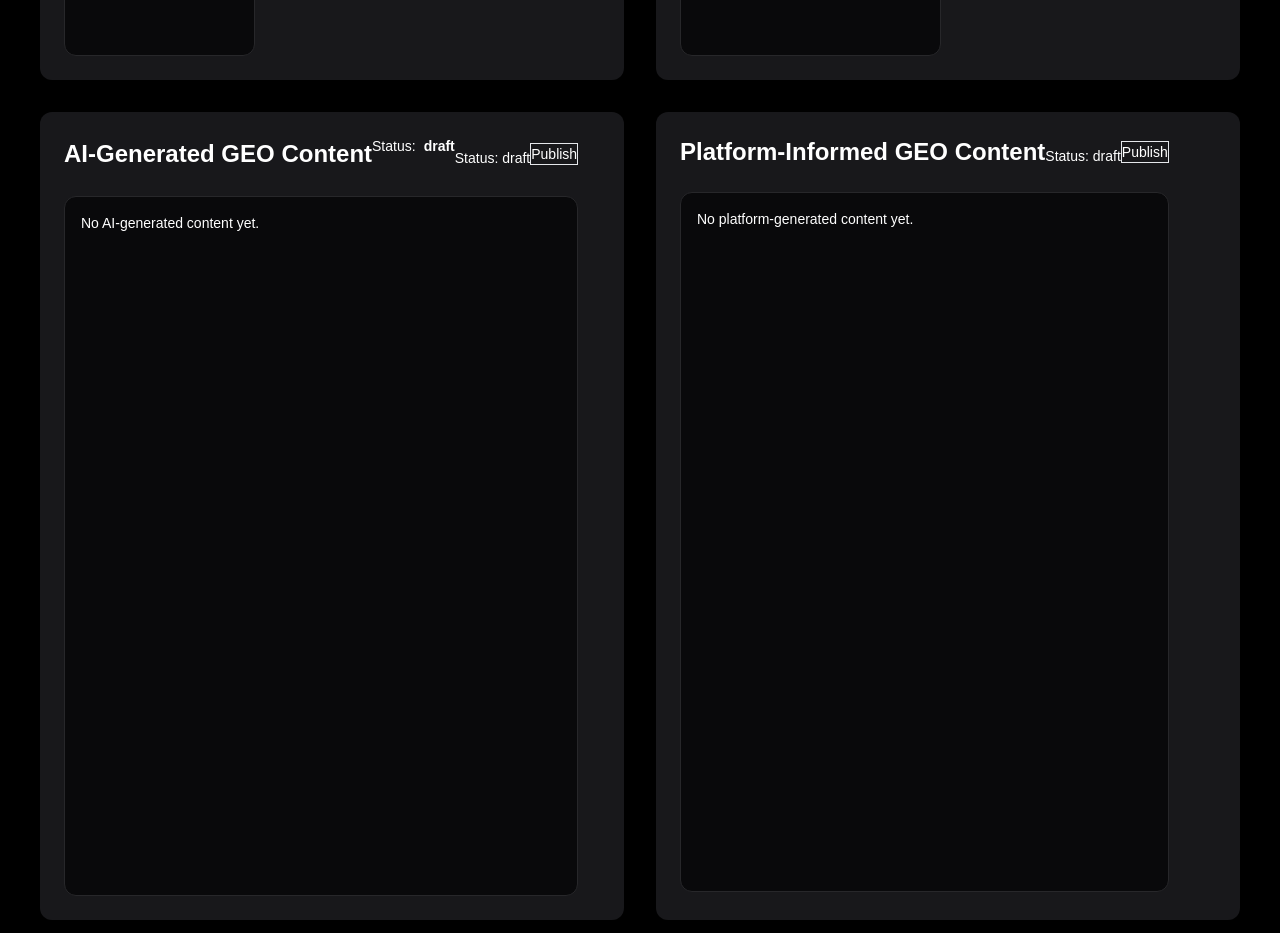
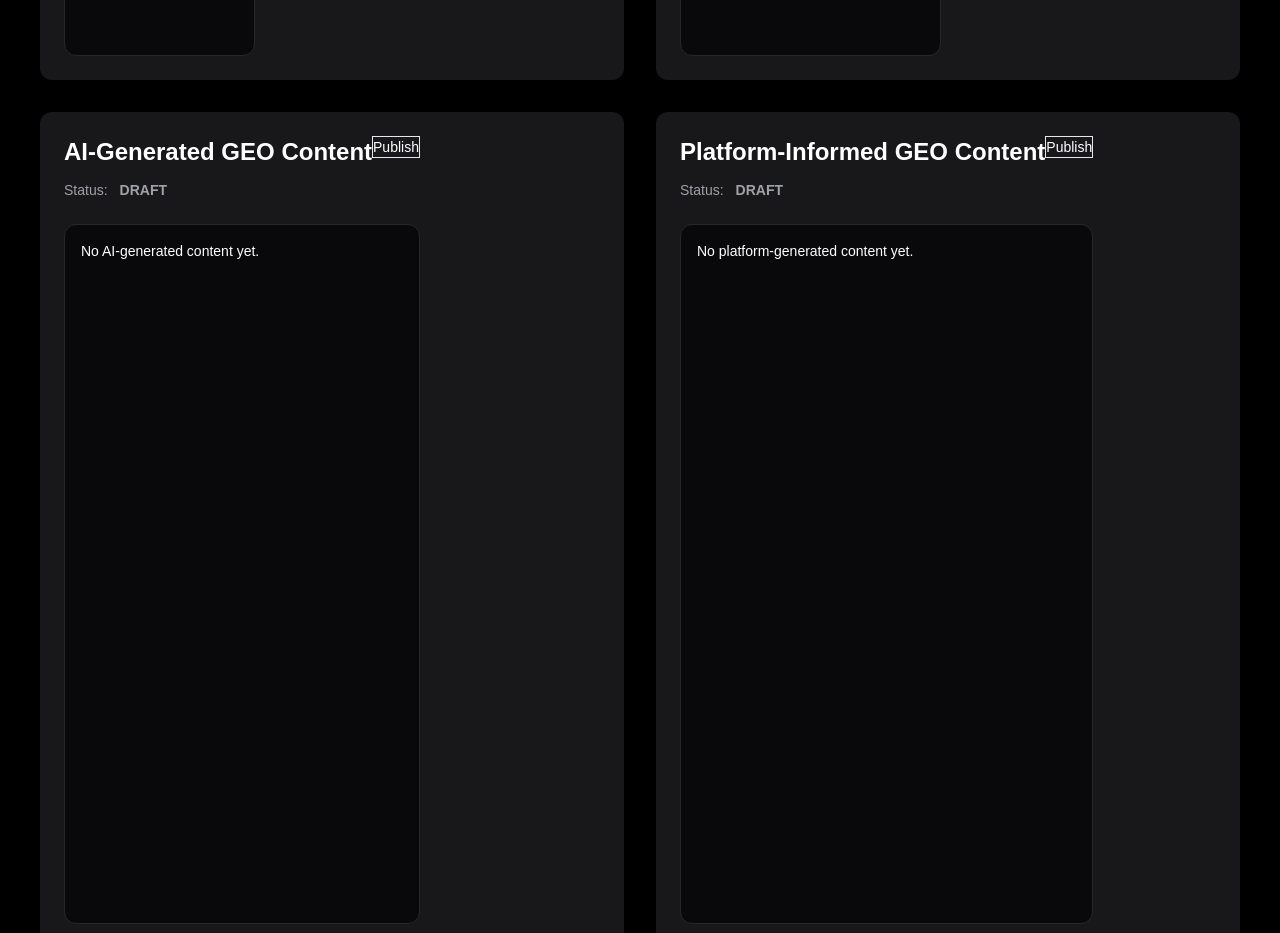
Before and after one commit to MelanthaChen/geo-engine, a React (Vite) app in the folder frontend/: page / in a window 1280 px wide. Shown: the part 1300-2233 px from the top of the page. Built offline with nearby package versions, Linux system fonts and the light colour scheme; no server answers.

Commit message:
Improve publish status UI

```diff
--- a/frontend/src/App.tsx
+++ b/frontend/src/App.tsx
@@ -47,12 +47,6 @@ function App() {
   useEffect(() => {
     loadHistory();
   }, []);
-
-  useEffect(() => {
-    const interval = setInterval(refreshStatus, 5000);
-
-    return () => clearInterval(interval);
-  }, [aiContentId, platformContentId]);
 
   useEffect(() => {
     const interval = setInterval(refreshStatus, 5000);
@@ -427,39 +421,46 @@ function App() {
         <div className="grid grid-cols-2 gap-8">
           <Card className="bg-zinc-900 border-zinc-800">
             <CardContent className="p-6">
-              <div className="flex justify-between items-center mb-6">
-                <h2 className="text-2xl font-bold">AI-Generated GEO Content</h2>
-                <div className="mb-4 text-sm">
+              <div className="flex justify-between items-start mb-6">
                 <div>
-                    Status:
-                    <span className="ml-2 font-bold">{aiStatus}</span>
-                  </div>
+                  <h2 className="text-2xl font-bold">
+                    AI-Generated GEO Content
+                  </h2>
+
+                  <div className="mt-3 flex items-center gap-3">
+                    <span className="text-zinc-400">Status:</span>
+
+                    <span
+                      className={`font-bold ${
+                        aiStatus === "published"
+                          ? "text-green-400"
+                          : aiStatus === "queued"
+                            ? "text-yellow-400"
+                            : aiStatus === "pending"
+                              ? "text-blue-400"
+                              : aiStatus === "failed"
+                                ? "text-red-400"
+                                : "text-zinc-400"
+                      }`}
+                    >
+                      {aiStatus.toUpperCase()}
+                    </span>
 
                     {aiUrl && (
                       <a
                         href={aiUrl}
                         target="_blank"
                         rel="noreferrer"
-                      className="text-blue-400 underline"
+                        className="
+            text-blue-400
+            hover:text-blue-300
+            underline
+          "
                       >
-                      View Published Post
+                        View Post
                       </a>
                     )}
                   </div>
-                <div className="text-sm mt-2">
-                  <div>Status: {aiStatus}</div>
-
-                  {aiUrl && (
-                    <a
-                      href={aiUrl}
-                      target="_blank"
-                      className="
-        text-blue-400
-      "
-                    >
-                      View Published Post
-                    </a>
-                  )}
                 </div>
 
                 <Button
@@ -492,24 +493,46 @@ function App() {
 
           <Card className="bg-zinc-900 border-zinc-800">
             <CardContent className="p-6">
-              <div className="flex justify-between items-center mb-6">
+              <div className="flex justify-between items-start mb-6">
+                <div>
                   <h2 className="text-2xl font-bold">
                     Platform-Informed GEO Content
                   </h2>
-                <div className="text-sm mt-2">
-                  <div>Status: {platformStatus}</div>
+
+                  <div className="mt-3 flex items-center gap-3">
+                    <span className="text-zinc-400">Status:</span>
+
+                    <span
+                      className={`font-bold ${
+                        platformStatus === "published"
+                          ? "text-green-400"
+                          : platformStatus === "queued"
+                            ? "text-yellow-400"
+                            : platformStatus === "pending"
+                              ? "text-blue-400"
+                              : platformStatus === "failed"
+                                ? "text-red-400"
+                                : "text-zinc-400"
+                      }`}
+                    >
+                      {platformStatus.toUpperCase()}
+                    </span>
 
                     {platformUrl && (
                       <a
                         href={platformUrl}
                         target="_blank"
+                        rel="noreferrer"
                         className="
             text-blue-400
+            hover:text-blue-300
+            underline
           "
                       >
-                      View Published Post
+                        View Post
                       </a>
                     )}
+                  </div>
                 </div>
 
                 <Button
```
Lines whose indentation alone changed are shown as unchanged.
